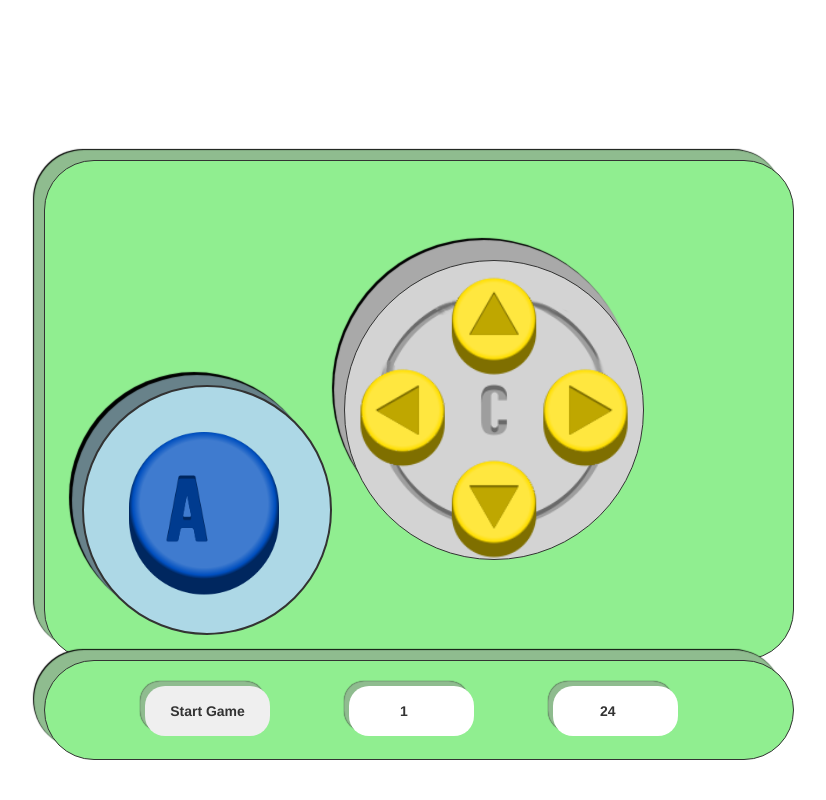
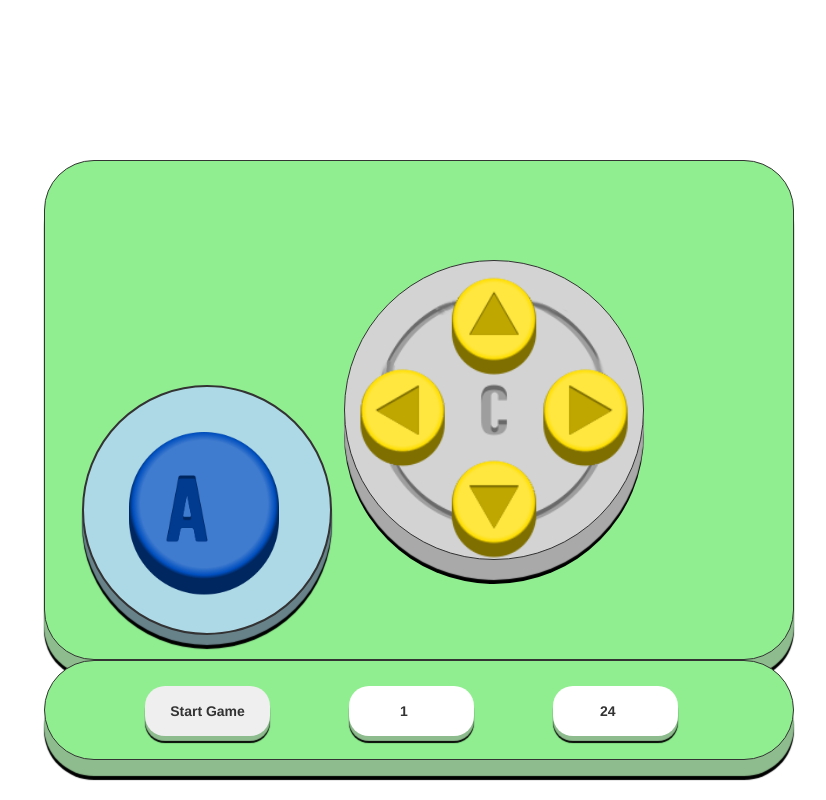
Before and after one commit to Riverface/Simon, a website built with webpack: page src/index.html in a window 1280 px wide. Shown: the whole page, without its empty margins (20-846 px from the left). Built offline with nearby package versions, Linux system fonts and the light colour scheme.

Commit message:
fix border box perspective + indentation
if you add the .area-container class to everything that's green you could reuse the parts that define the border box

if you made the units 1em you could change everything in proportion to the `font-size` defined on that element even if it isn't using any text

```diff
--- a/src/css/styles.css
+++ b/src/css/styles.css
@@ -12,7 +12,7 @@
     border: 1px solid;
     border-radius: 200px;
     background-color: lightgrey;
-    box-shadow: -10px -20px 1px darkgrey, -12px -22px 1px black;
+    box-shadow: 0px 20px 1px darkgrey, 0px 24px 0px black;
 }
 
 .butt {
@@ -73,7 +73,7 @@
     border: 2px solid;
     border-radius: 200px;
     background-color: lightblue;
-    box-shadow: -10px -10px 1px #68828a, -13px -13px 1px black;
+    box-shadow: 0px 10px 1px #68828a, 0px 14px 1px black;
 }
 
 #Abuttonimg {
@@ -123,7 +123,7 @@
     top: 20%;
     background-color: lightgreen;
     z-index: -100;
-    box-shadow: -10px -10px 1px darkseagreen, -11px -11px 1px black;
+    box-shadow: 0px 16px 1px darkseagreen, 0px 20px 1px black;
 }
 
 .small{
@@ -182,8 +182,8 @@ display: flex;
     100%{
       transform: translate(10px, 1000px);
     }
+}
 
-    }
 @keyframes failure2{
     0%{
         transform: translate(0px, 0px);
@@ -194,7 +194,6 @@ display: flex;
     100%{
       transform: translate(-30px, 1000px);
     }
-
 }
 
 @keyframes failure3{
@@ -207,29 +206,33 @@ display: flex;
     100%{
       transform: translate(60px, 1000px);
     }
+}
 
-        }
 .animated:nth-of-type(1n){
     animation-name: failure;
     animation-duration: 1s;
     animation-iteration-count: 1;
     transition: ease;
 }
+
 .animated:nth-of-type(2n){
     animation-name:failure2;
     animation-duration: 1s;
     animation-iteration-count: 1;
     transition: ease;
 }
+
 .animated:nth-of-type(3n){
     animation-name:failure3;
     animation-duration: 1s;
     animation-iteration-count: 1;
     transition: ease;
 }
+
 body{
     overflow: hidden;
 }
+
 #gamemenu{
     z-index: 1;
     padding: 25px;
@@ -241,15 +244,21 @@ border-radius: 50px;
     left: 5%;
     bottom: 5%;
     background-color: lightgreen;
-box-shadow: -10px -10px 1px darkseagreen, -11px -11px 1px black;
+    box-shadow: 0px 16px 1px darkseagreen, 0px 20px 1px black;
 }
+
+.area-container {
+    background-color: lightgreen;
+    box-shadow: 0px 16px 1px darkseagreen, 0px 20px 1px black;
+}
+
 .btn{
     height: 50px;
     width:125px;
     border-radius: 20px;
     font-weight: bold;
     margin-left: 75px;
-box-shadow: -5px -5px 1px darkseagreen, -5px -5px 1px black;
+    box-shadow: 0px 5px 1px darkseagreen, 0px 7px 1px black;
 }
 .emptyheart{
     background-image: url("./../media/heartempty.png");
@@ -263,7 +272,6 @@ display: inline-block;
     height: 100px;
     width: 300px;
     background-size: stretch;
-
 }
 .heartfull{
     height: 50px;
```
Lines whose indentation alone changed are shown as unchanged.
